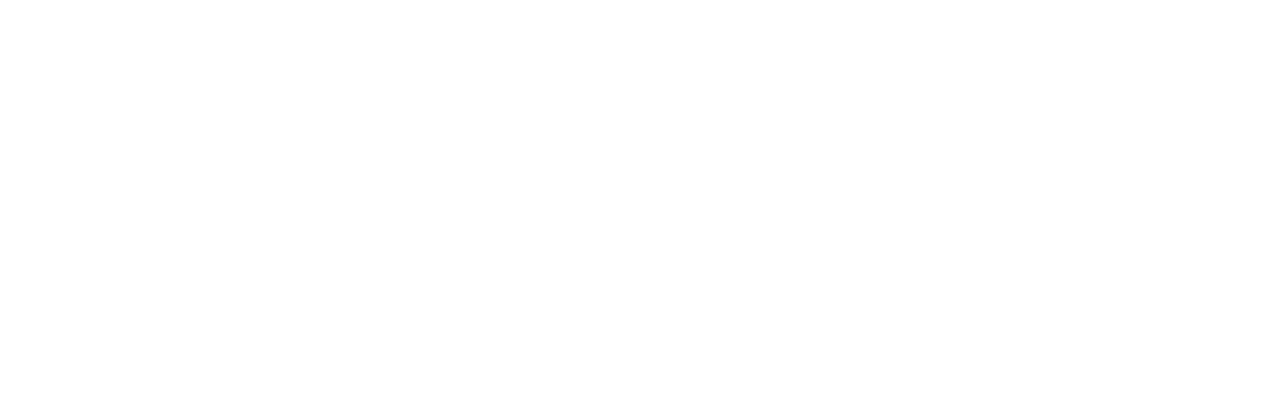
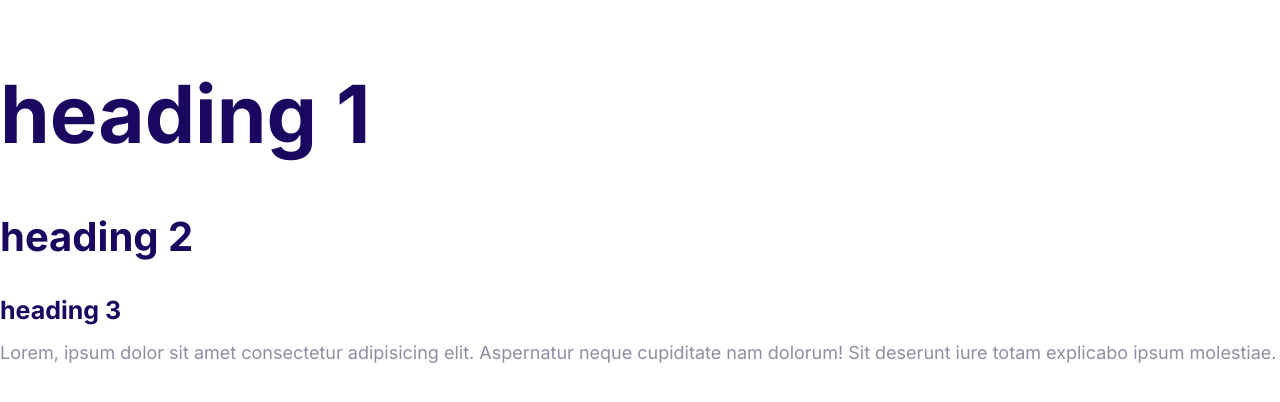
Before and after one commit to aliMehry/hostify, a plain HTML site: page index.html in a window 1280 px wide. Drawn offline with Linux system fonts and the light colour scheme.

Commit message:
Define the styles for the fonts.

```diff
--- a/css/styles.css
+++ b/css/styles.css
@@ -5,3 +5,55 @@
   --color-headings: #1b0760;
   --color-body: #918ca4;
 }
+
+html {
+  font-size: 62.5%;
+}
+
+body {
+  font-family: Inter, Arial, Helvetica, sans-serif;
+  line-height: 1.5;
+  font-size: 2.4rem;
+  color: var(--color-body);
+}
+
+h1,
+h2,
+h3 {
+  color: var(--color-headings);
+  margin-bottom: 1rem;
+}
+
+h1 {
+  font-size: 7rem;
+}
+
+h2 {
+  font-size: 4rem;
+}
+
+h3 {
+  font-size: 3rem;
+}
+
+p {
+  margin-top: 0;
+}
+
+@media screen and (min-width: 1024px) {
+  body {
+    font-size: 1.8rem;
+  }
+
+  h1 {
+    font-size: 8rem;
+  }
+
+  h2 {
+    font-size: 4rem;
+  }
+
+  h3 {
+    font-size: 2.5rem;
+  }
+}
--- a/index.html
+++ b/index.html
@@ -4,9 +4,22 @@
     <meta charset="UTF-8" />
     <meta http-equiv="X-UA-Compatible" content="IE=edge" />
     <meta name="viewport" content="width=device-width, initial-scale=1.0" />
+    <title>Document</title>
+    <link rel="preconnect" href="https://fonts.gstatic.com" />
+    <link
+      href="https://fonts.googleapis.com/css2?family=Inter:wght@400;700&display=swap"
+      rel="stylesheet"
+    />
     <link rel="stylesheet" href="css/normalize.css" />
     <link rel="stylesheet" href="css/styles.css" />
-    <title>Document</title>
   </head>
-  <body></body>
+  <body>
+    <h1>heading 1</h1>
+    <h2>heading 2</h2>
+    <h3>heading 3</h3>
+    <p>
+      Lorem, ipsum dolor sit amet consectetur adipisicing elit. Aspernatur neque
+      cupiditate nam dolorum! Sit deserunt iure totam explicabo ipsum molestiae.
+    </p>
+  </body>
 </html>
```
